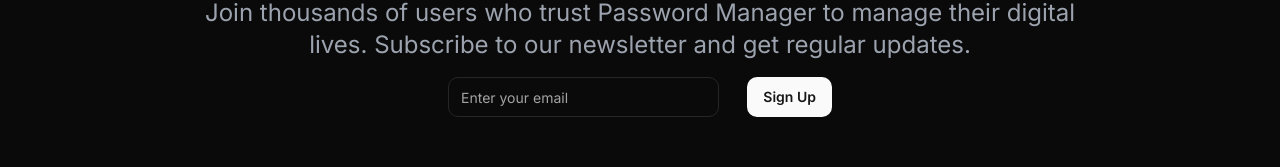
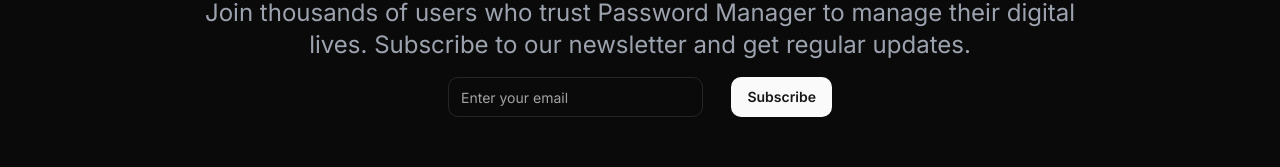
Before and after one commit to KrishT0/Password-Manager-Frontend, a React (Vite) app: page / in a window 1280 px wide. Shown: the part 1385-1552 px from the top of the page. Built offline with nearby package versions, Linux system fonts and the light colour scheme.

Commit message:
subscribtion button text changed

```diff
--- a/src/pages/home/HomepageSignup.jsx
+++ b/src/pages/home/HomepageSignup.jsx
@@ -42,7 +42,7 @@ function HomepageSignup() {
           value={email}
           onChange={(e) => setEmail(e.target.value)}
         />
-        <Button type="submit">Sign Up</Button>
+        <Button type="submit">Subscribe</Button>
       </form>
     </div>
   );
```
